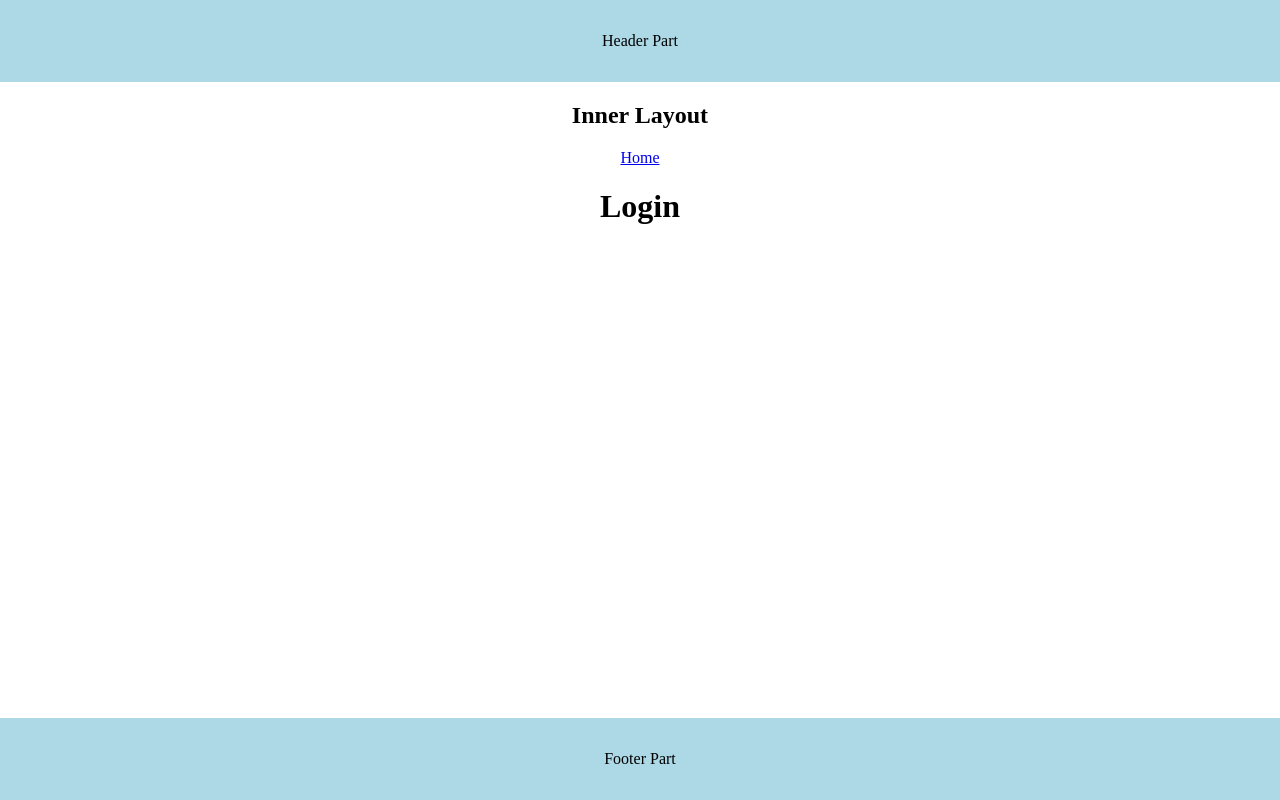
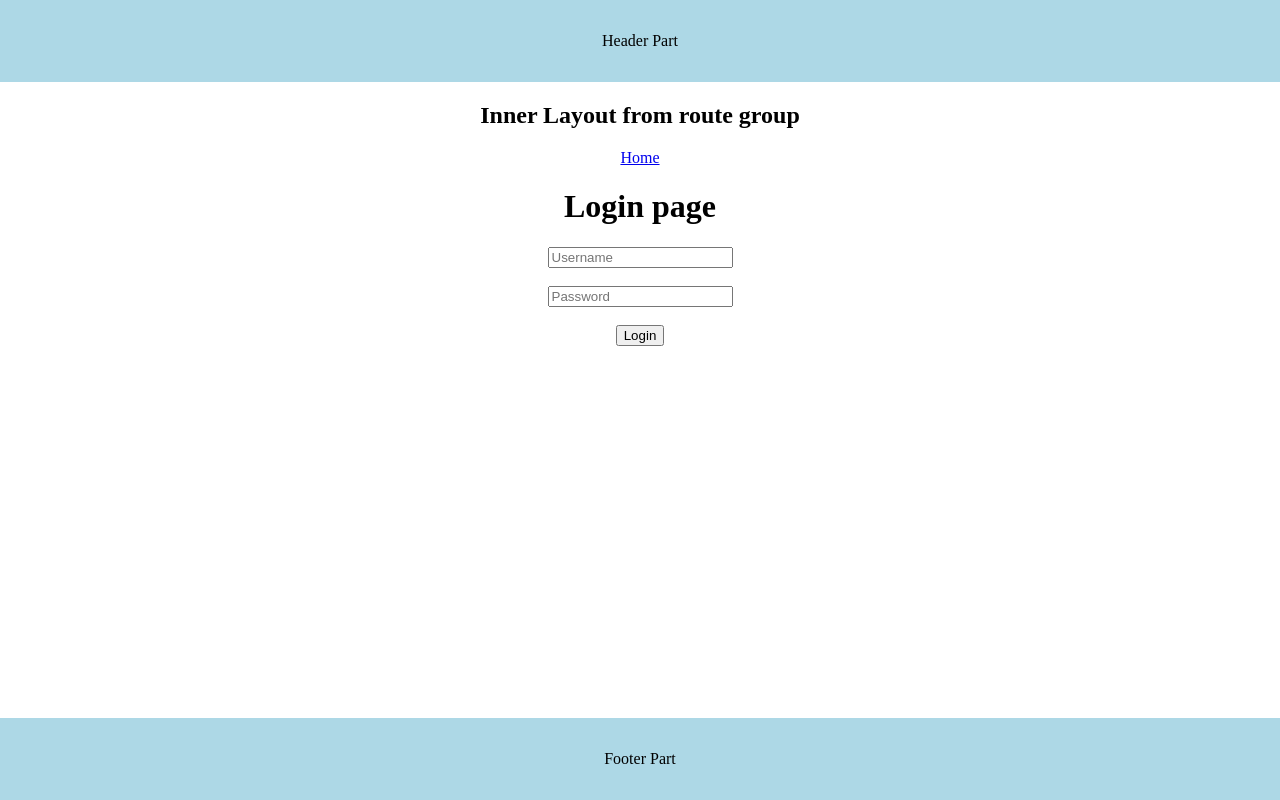
Before and after one commit to Mosharaf456/nextjs-fundamentals, a Next.js app: page /login in a window 1280 px wide. Built offline with nearby package versions, Linux system fonts and the light colour scheme.

Commit message:
ref comment modified

```diff
--- a/src/app/(auth)/(with-auth-layout)/layout.tsx
+++ b/src/app/(auth)/(with-auth-layout)/layout.tsx
@@ -1,27 +1,35 @@
  /*
- root layout within the app folder is rendered first which include children props
- representing [productId] folder and productId folder has it,s own layout this replaces the children props
- in the root layout. Finally page.tsx in the productId folder replaces the childrren props in the productId layout.
- Which why we see the details productId about product 100 in the browser.
+
+*****layout
+layout.tsx is the layout component that will be used to wrap all the pages in the application.
+If we delete it along with the app folder next automatically populates it, when we load root route.
+This file magically created.
+
+root layout within the app folder is rendered first which include children props and it,s a mandatory layout for every nextjs project.
+
+representing [productId] folder and productId folder has it,s own layout this replaces the children props
+in the root layout. Finally page.tsx in the productId folder replaces the childrren props in the productId layout.
+Which why we see the details productId about product 100 in the browser.
 
  http://127.0.0.1:3000/products/100
 
  This approach of nested layout allows us to create layout that apply to only to specific areas of our app.
 
- Route groups uses to organize your project in a manner that doesn,t affect the URL path structure.
+
+ ******Route groups uses to organize your project in a manner that doesn,t affect the URL path structure.
 
  Another value of use of the route group is to selectively apply a layout to certain segments by leaving others unchanged.
  Large projects used with numerous layouts and route segments can be organized in a more manageable way.
  */
 
-export default function RootLayout({
+export default function AuthLayout({
     children,
   }: {
     children: React.ReactNode
   }) {
     return (
       <>
-        <h2>Inner Layout</h2>
+        <h2>Inner Layout from route group</h2>
         {children}
       </>
     )
--- a/src/app/(auth)/(with-auth-layout)/login/page.tsx
+++ b/src/app/(auth)/(with-auth-layout)/login/page.tsx
@@ -1,5 +1,5 @@
 /*
-****Route Grpups - Allows us to logically group our routes and project files without affecting the URL path structure.
+****Route Groups - Allows us to logically group our routes and project files without affecting the URL path structure.
 Ex: Implement authenticated routes.
 Register, Login, Forgot password .
 
@@ -20,16 +20,9 @@ A layout is UI that is shared across multiple pages in the app.
 Define a layout in a file named as layout.js or  layout.tsx .
 That component accept child props and render them.
 
-Layout can be nexted
+Layout can be nested
 
 This approach of nested layout allows us to create layout that apply to only to specific areas of our app.
-
- Route groups uses to organize your project in a manner that doesn,t affect the URL path structure.
-
- Another value of use of the route group is to selectively apply a layout to certain segments by leaving others unchanged.
- Large projects used with numerous layouts and route segments can be organized in a more manageable way.
-
-
 
 
 */
@@ -38,7 +31,14 @@ export default function Login() {
     return (
         <>
             <Link href='/'>Home</Link>
-            <h1>Login</h1>
+            <h1>Login page</h1>
+            <input type='text' placeholder='Username' />
+            <br />
+            <br />
+            <input type='password' placeholder='Password' />
+            <br />
+            <br />
+            <button>Login</button>
         </>
     )
 }
--- a/src/app/products/[productId]/layout.tsx
+++ b/src/app/products/[productId]/layout.tsx
@@ -27,8 +27,8 @@ export const metadata: Metadata = {
   }) {
     return (
       <>
+        <h2>Features products from layout</h2>
         {children}
-        <h2>Features products from layout</h2>
 
         {/* Carousel here */}
 
```
